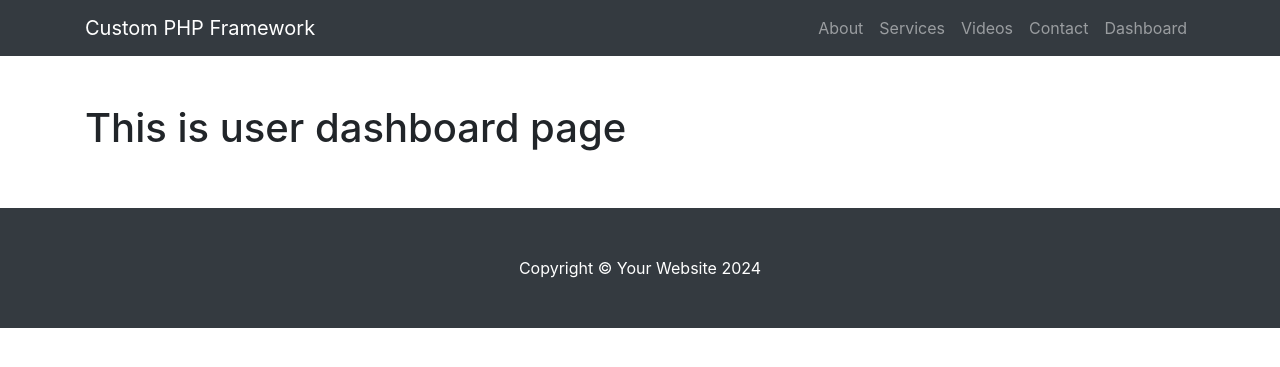
After one commit to tushersuvro/custom-php-framework, a PHP site: page /dashboard in a window 1280 px wide. The commit adds this page. Shown: the top 367 px of the page. Run offline with PHP 8.4, Linux system fonts and the light colour scheme; the visitor is signed in with stand-in values (Sample User, id 1).

Commit message:
after user registration redirect to user dashboard page

```diff
--- /dev/null
+++ b/controllers/dashboard.php
@@ -0,0 +1,3 @@
+<?php
+
+require BASE_PATH . 'views/dashboard.view.php';
--- a/controllers/register_store.php
+++ b/controllers/register_store.php
@@ -25,5 +25,5 @@ if ( !$user ) {
 }
 
 // redirect user
-header('location: /');
+header('location: /dashboard');
 exit();
--- a/router.php
+++ b/router.php
@@ -10,6 +10,7 @@ $routes = [
     '/video' => 'controllers/video.php',
     '/register' => 'controllers/register.php',
     '/register/store' => 'controllers/register_store.php',
+    '/dashboard' => 'controllers/dashboard.php',
 ];
 
 routeToController( $uri , $routes );
--- /dev/null
+++ b/views/dashboard.view.php
@@ -0,0 +1,13 @@
+<?php require BASE_PATH . 'views/partials/header.php' ?>
+<?php require BASE_PATH . 'views/partials/nav.php' ?>
+
+
+    <!-- Page Content-->
+    <section class="py-5">
+        <div class="container">
+            <!-- Page Heading/Breadcrumbs-->
+            <h1>This is user dashboard page</h1>
+        </div>
+    </section>
+
+<?php require BASE_PATH . 'views/partials/footer.php' ?>
--- a/views/partials/nav.php
+++ b/views/partials/nav.php
@@ -10,7 +10,7 @@
                 <li class="nav-item <?= isCurrentURI(['/videos','/video']) ? 'active' : '' ?>"><a class="nav-link" href="/videos">Videos</a></li>
                 <li class="nav-item "><a class="nav-link" href="/contact.html">Contact</a></li>
                 <?php if ($_SESSION['user'] ?? false) : ?>
-                <li class="nav-item "><a class="nav-link" href="/register">Dashboard</a></li>
+                <li class="nav-item "><a class="nav-link" href="/dashboard">Dashboard</a></li>
                 <?php else: ?>
                     <li class="nav-item "><a class="nav-link" href="/register">Register</a></li>
                 <?php endif; ?>
```
